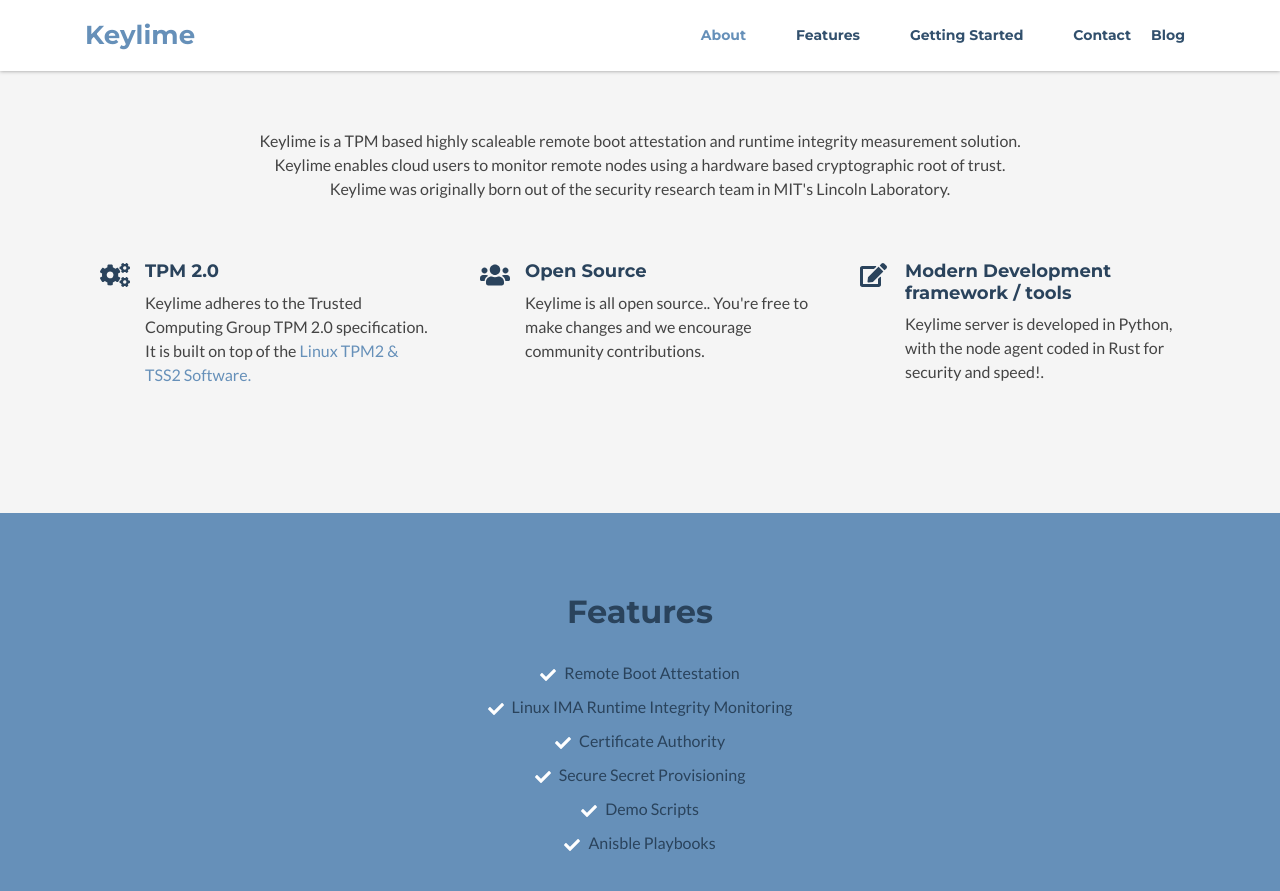
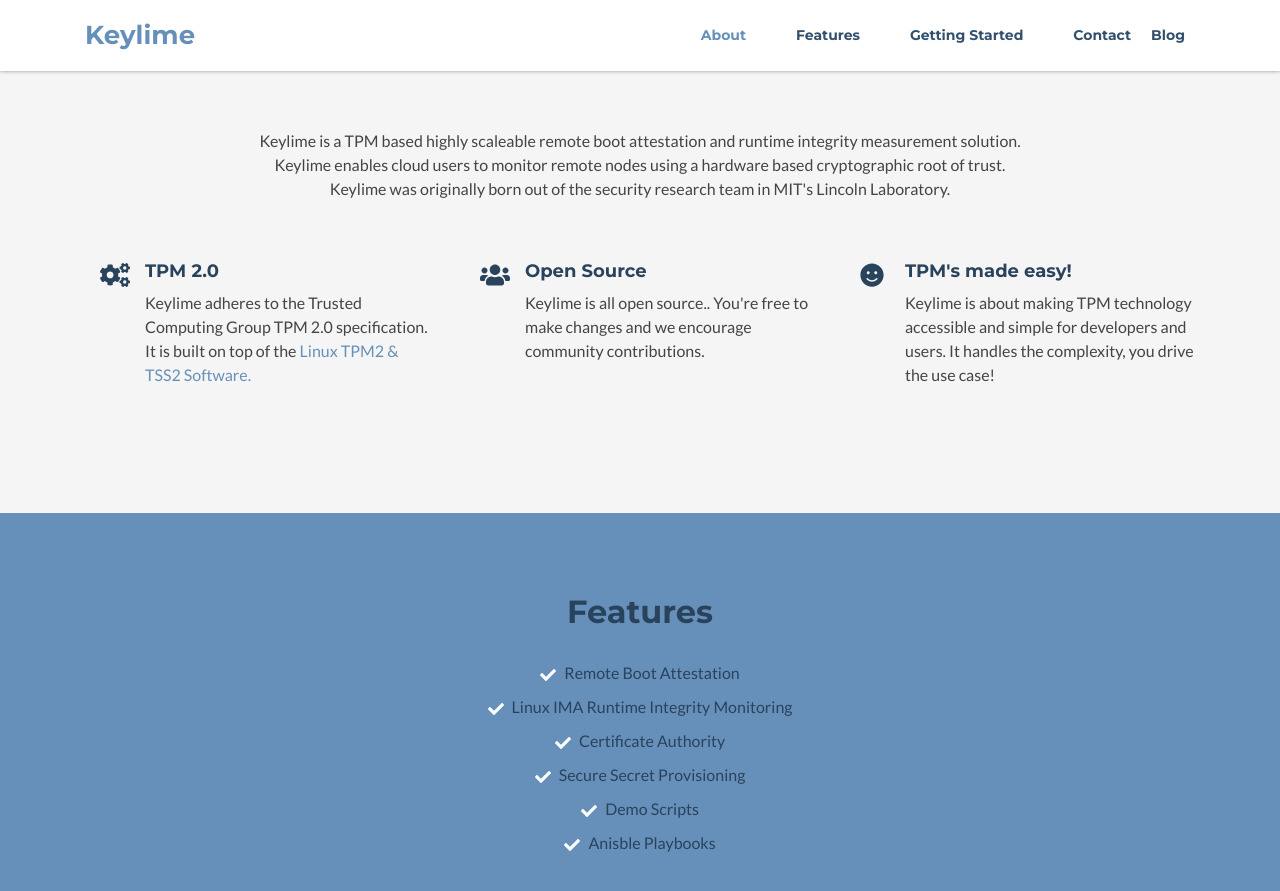
Before and after one commit to keylime/keylime.github.io, a Jekyll site: the page built from index.md, in a window 1280 px wide and 900 px high, scrolled down 766 px. Shown: the top 891 px of the window. Built offline with Jekyll 4.4.1, drawn with Linux system fonts in a browser that asks for light colours; nearby versions of some CDN libraries.

Commit message:
Home page tweak to change about text

```diff
--- a/_includes/about.html
+++ b/_includes/about.html
@@ -26,11 +26,11 @@
              </div><!--//item-->
              <div class="item col-md-4 col-sm-6 col-xs-12">
                  <div class="icon-holder">
-                     <i class="fa fa-edit"></i>
+                     <i class="fa fa-smile"></i>
                  </div>
                  <div class="content">
-                     <h3 class="sub-title">Modern Development framework / tools </h3>
-                     <p>Keylime server is developed in Python, with the node agent coded in Rust for security and speed!.</p>
+                     <h3 class="sub-title">TPM's made easy!</h3>
+                     <p>Keylime is about making TPM technology accessible and simple for developers and users. It handles the complexity, you drive the use case!</p>
                  </div><!--//content-->
              </div><!--//item-->
          </div><!--//row-->
```
Also changed, not shown: _posts/hardware-root-of-trust.markdown (added, +18 -0 lines).
